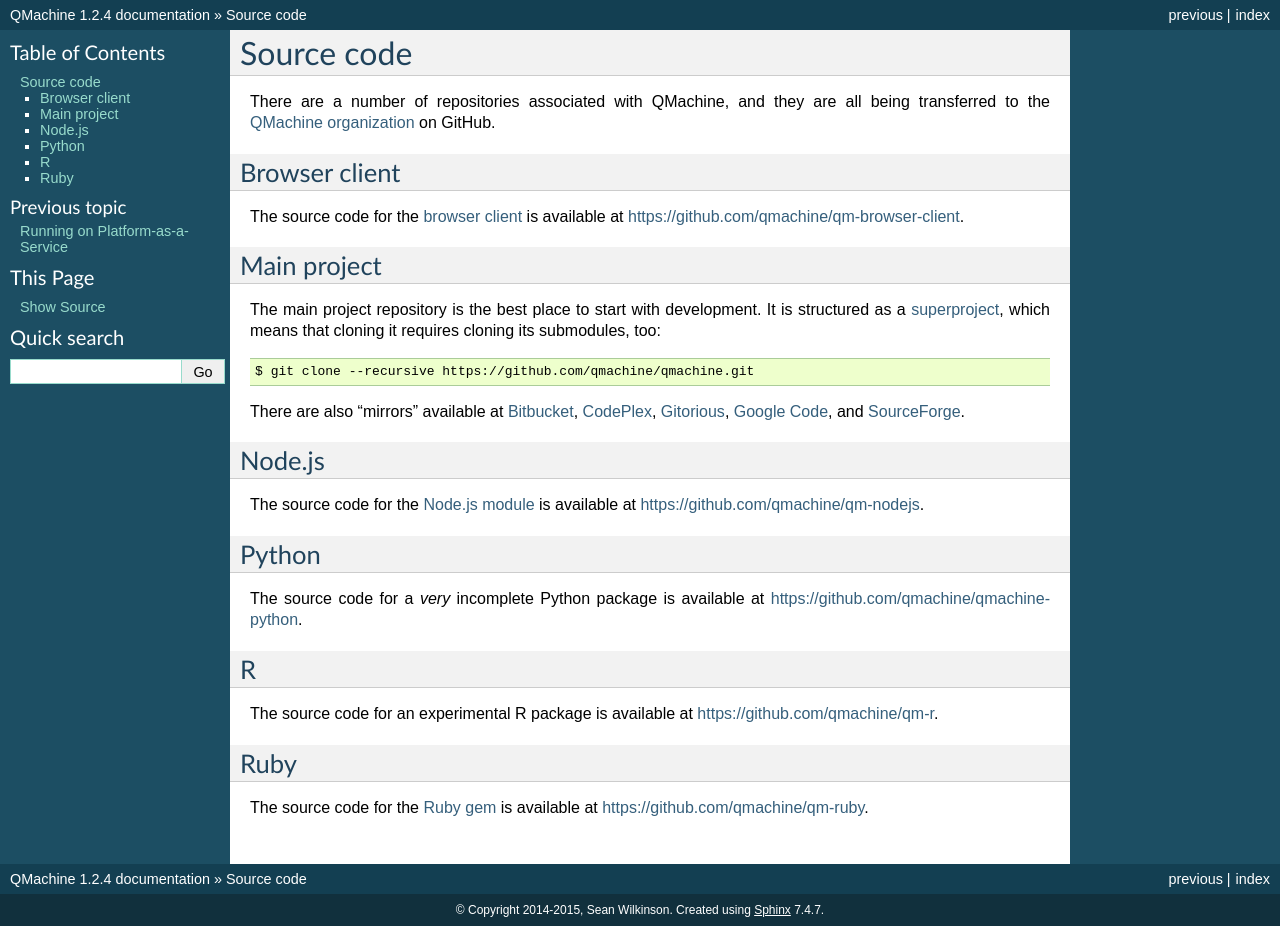
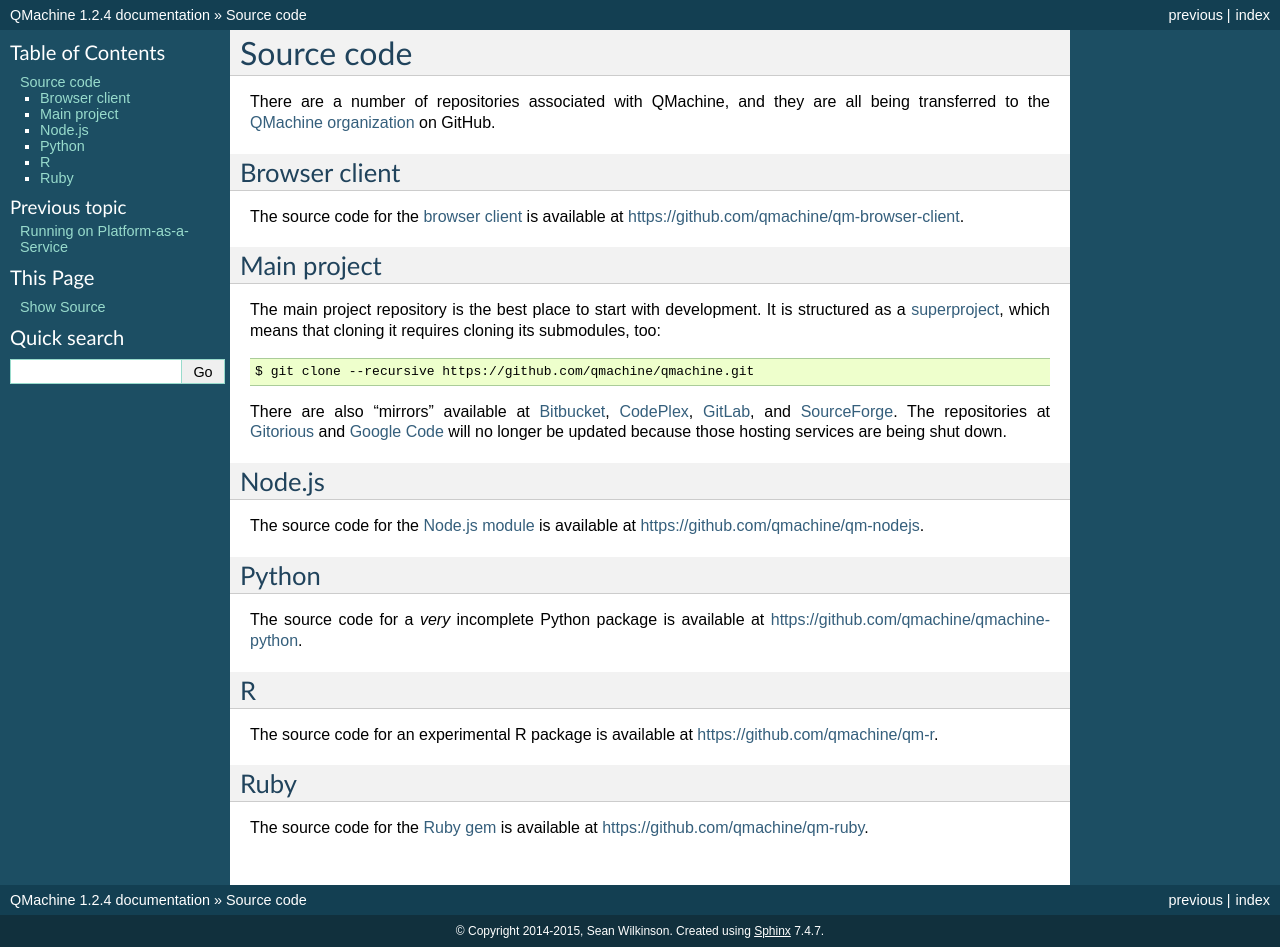
Before and after one commit to qmachine/qmachine, a Sphinx documentation site: the page built from docs/source-code.rst, in a window 1280 px wide. Built offline with Sphinx 7.4.7, drawn with Linux system fonts in a browser that asks for light colours; before the commit the page ends 926 px from its top, so only the background shows below that.

Commit message:
Linked to new repo on GitLab

```diff
--- a/docs/external-links.rst
+++ b/docs/external-links.rst
@@ -9,6 +9,7 @@
 .. _CouchDB: http://couchdb.apache.org
 .. _CouchDB.app: http://couchdb.apache.org/#download
 .. _Git: http://git-scm.com/
+.. _GitLab: https://gitlab.com/qmachine/qmachine
 .. _GitHub: https://github.com/
 .. _`GNU Make`: https://www.gnu.org/software/make/
 .. _Heroku: https://www.heroku.com/
--- a/docs/source-code.rst
+++ b/docs/source-code.rst
@@ -23,8 +23,9 @@ its submodules, too:
 
     $ git clone --recursive https://github.com/qmachine/qmachine.git
 
-There are also "mirrors" available at Bitbucket_, CodePlex_, Gitorious_,
-`Google Code`_, and SourceForge_.
+There are also "mirrors" available at Bitbucket_, CodePlex_, GitLab_, and
+SourceForge_. The repositories at Gitorious_ and `Google Code`_ will no longer
+be updated because those hosting services are being shut down.
 
 
 Node.js
```
